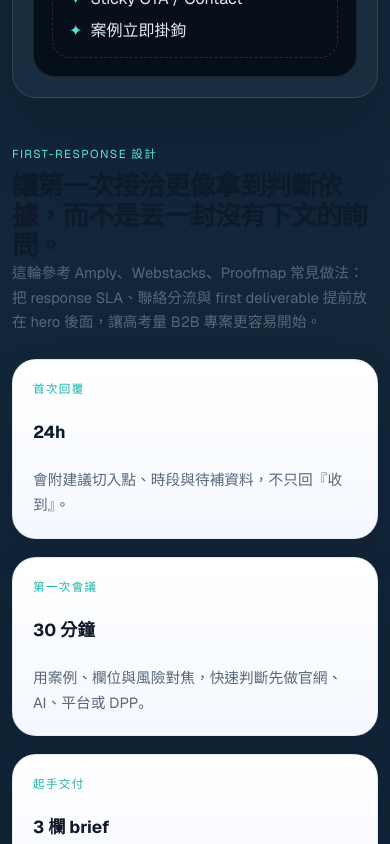
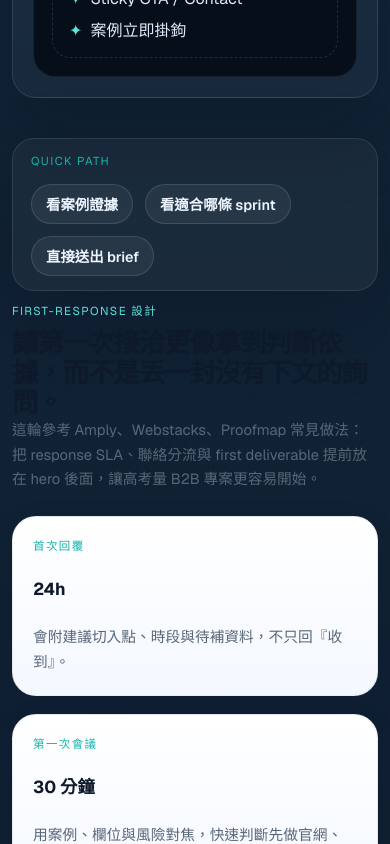
Before and after one commit to yangyen1977-wq/daoyi-website-2026, a Next.js app: page / in a window 390 px wide. Shown: the part 5860-6704 px from the top of the page. Built offline with nearby package versions, Linux system fonts and the light colour scheme.

Commit message:
Streamline homepage pathing and reduce duplicate sections

```diff
--- a/src/app/globals.css
+++ b/src/app/globals.css
@@ -302,6 +302,43 @@ a:hover {
   padding: 42px 0 60px;
 }
 
+.homepage-jump-nav {
+  margin-top: -12px;
+  padding-bottom: 8px;
+}
+
+.homepage-jump-nav-inner {
+  display: flex;
+  align-items: center;
+  justify-content: space-between;
+  gap: 16px;
+  padding: 14px 18px;
+  border-radius: 22px;
+  border: 1px solid rgba(255, 255, 255, 0.1);
+  background: rgba(255, 255, 255, 0.04);
+  box-shadow: var(--shadow);
+}
+
+.homepage-jump-link-row {
+  display: flex;
+  gap: 12px;
+  flex-wrap: wrap;
+  justify-content: flex-end;
+}
+
+.homepage-jump-link {
+  display: inline-flex;
+  align-items: center;
+  min-height: 40px;
+  padding: 0 14px;
+  border-radius: 999px;
+  border: 1px solid rgba(255, 255, 255, 0.12);
+  background: rgba(255, 255, 255, 0.06);
+  color: #ecf4ff;
+  font-size: 0.9rem;
+  font-weight: 600;
+}
+
 .hero-grid {
   display: grid;
   grid-template-columns: 1.15fr 0.85fr;
@@ -2141,4 +2178,15 @@ a:hover {
   .contact-proof-list {
     display: grid;
   }
-}
+  .homepage-jump-nav {
+    margin-top: -4px;
+  }
+  .homepage-jump-nav-inner {
+    align-items: flex-start;
+    flex-direction: column;
+  }
+  .homepage-jump-link-row {
+    width: 100%;
+    justify-content: flex-start;
+  }
+}
--- a/src/app/page.tsx
+++ b/src/app/page.tsx
@@ -2,10 +2,8 @@ import Link from "next/link";
 import {
   cases,
   caseSnapshots,
-  clientSegments,
   differentiators,
   faqs,
-  processSteps,
   proofPoints,
   siteConfig,
   heroClients,
@@ -15,9 +13,8 @@ import {
   engagementSteps,
   fitSignals,
   seoGuardrails,
-  engagementPackages,
+  auditOffer,
   homepageContactProof,
-  auditOffer,
   urgencySignals,
   homepageCaseStories,
   homepageDecisionCards,
@@ -73,10 +70,31 @@ const caseSnapshotSchema = {
   })),
 };
 
+const homepageJumpLinks = [
+  { label: "看案例證據", href: "#proof-ledger" },
+  { label: "看適合哪條 sprint", href: "#decision-paths" },
+  { label: "直接送出 brief", href: "#quick-brief" },
+];
+
 export default function Home() {
   return (
     <main>
       <Hero />
+
+      <section className="homepage-jump-nav" aria-label="首頁快速導覽">
+        <div className="shell">
+          <div className="homepage-jump-nav-inner">
+            <span className="mini-label accent">Quick path</span>
+            <div className="homepage-jump-link-row">
+              {homepageJumpLinks.map((item) => (
+                <a key={item.href} href={item.href} className="homepage-jump-link">
+                  {item.label}
+                </a>
+              ))}
+            </div>
+          </div>
+        </div>
+      </section>
 
       <Section
         eyebrow="First-response 設計"
@@ -141,6 +159,7 @@ export default function Home() {
       </Section>
 
       <Section
+        id="proof-ledger"
         eyebrow="案例證據先講"
         title="先讓訪客看到道易到底交付過哪一類成果。"
         description="參考 ALM / Webflow / Axon Garside 常見做法，把抽象能力改成可辨識的『交付樣態 + 可驗證內容』，補強首頁的真實感。"
@@ -194,6 +213,7 @@ export default function Home() {
       </Section>
 
       <Section
+        id="decision-paths"
         eyebrow="下一步判斷"
         title="先幫訪客判斷：現在最該從哪個切口開始。"
         description="參考 Blend、Amply 與技術型 B2B 官網常見做法，把『適合誰、先做什麼、為什麼現在值得聯絡』濃縮成同一段，讓首頁更像決策輔助，而不是資訊陳列。"
@@ -405,61 +425,11 @@ export default function Home() {
         <PersonaPlaybook />
       </Section>
 
-      <Section eyebrow="合作場景" title="依你所在的產業與任務，給出最適合的下一步。">
-        <div className="card-grid three-up">
-          {clientSegments.map((segment) => (
-            <article key={segment.title} className="card segment-card">
-              <span className="mini-label accent">{segment.title}</span>
-              <h3>{segment.description}</h3>
-              <ul className="bullet-list compact">
-                {segment.benefits.map((benefit) => (
-                  <li key={benefit}>{benefit}</li>
-                ))}
-              </ul>
-              <Link href={segment.href} className="button-secondary segment-cta">
-                {segment.cta}
-              </Link>
-            </article>
-          ))}
-        </div>
-      </Section>
-
       <Section
-        eyebrow="Engagement packages"
-        title="把服務講清楚：不同階段的客戶，應該怎麼開始合作。"
-        description="參考 Blend / Webflow 對 agency 首頁的共通做法，把可購買的起點、交付內容與適合情境寫清楚，降低第一次接洽的不確定感。"
+        eyebrow="為什麼值得談"
+        title="把差異講短一點，但更像決策資訊，而不是補充閱讀。"
+        description="本輪刻意拿掉首頁後段多組重複服務敘事，把真正有助於決策的差異收斂成三點。"
       >
-        <div className="card-grid three-up">
-          {engagementPackages.map((pkg) => (
-            <article key={pkg.title} className="card package-card">
-              <span className="mini-label accent">{pkg.timeline}</span>
-              <h3>{pkg.title}</h3>
-              <p>{pkg.summary}</p>
-              <ul className="bullet-list compact">
-                {pkg.outputs.map((item) => (
-                  <li key={item}>{item}</li>
-                ))}
-              </ul>
-              <strong>{pkg.fit}</strong>
-            </article>
-          ))}
-        </div>
-      </Section>
-
-
-      <Section eyebrow="交付節奏" title="合作不是抽象顧問，而是有清楚起點、節奏與驗收的 sprint。">
-        <div className="card-grid four-up">
-          {processSteps.map((step) => (
-            <article key={step.step} className="card process-card">
-              <span className="step-index">{step.step}</span>
-              <h3>{step.title}</h3>
-              <p>{step.description}</p>
-            </article>
-          ))}
-        </div>
-      </Section>
-
-      <Section eyebrow="為什麼是道易" title="我們擅長的，不只是做出東西，而是把方向、結構與交付一起校準。">
         <div className="card-grid three-up">
           {differentiators.map((item) => (
             <article key={item.title} className="card">
```
